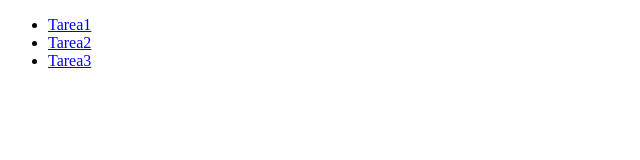
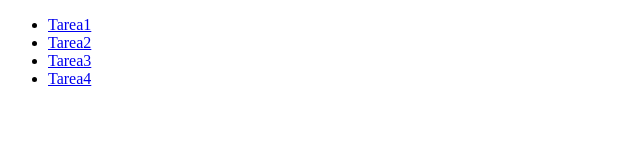
Before and after one commit to braulioJosue/braulioJosue.github.io, a plain HTML site: page index.html in a window 1280 px wide. Shown: the full height of the page, 0-640 px from the left. Drawn offline with Linux system fonts and the light colour scheme.

Commit message:
Update index.html

```diff
--- a/index.html
+++ b/index.html
@@ -18,6 +18,10 @@
              <li>
             <a href="Tarea 3/index.html">Tarea3</a>
             </li>
+
+              <li>
+            <a href="Tarea 4/index.html">Tarea4</a>
+            </li>
         </ul>
 </body>
 </html>
```
